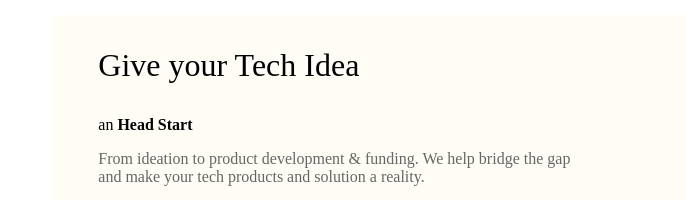
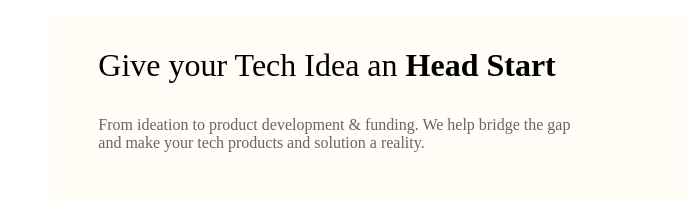
Before and after one commit to gloria2807/WordFund-Project---Alpha-Team, a plain HTML site: page index.html in a window 1280 px wide. Shown: the part 99-299 px from the top of the page, 0-686 px from the left. Drawn offline with Linux system fonts and the light colour scheme.

Commit message:
Update index.html

```diff
--- a/index.html
+++ b/index.html
@@ -81,8 +81,7 @@
 
     <div class="section-head-start" id="home">
         <section class="section1">
-		<p class="give-head-start" style = font-family:Montserrat>Give your Tech Idea </p>
-		<p>an <strong>Head Start</strong> </p>
+		<p class="give-head-start" style = font-family:Montserrat>Give your Tech Idea an <strong>Head Start</strong> </p>
             <p class="faint-text">
                 From ideation to product development & funding. We help bridge the gap and make your tech products and solution a reality.
             </p>
```
